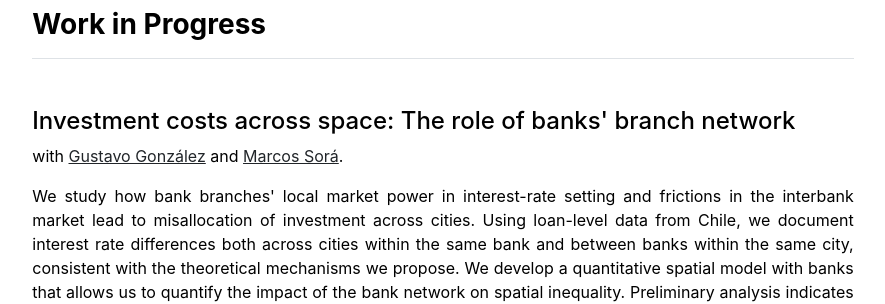
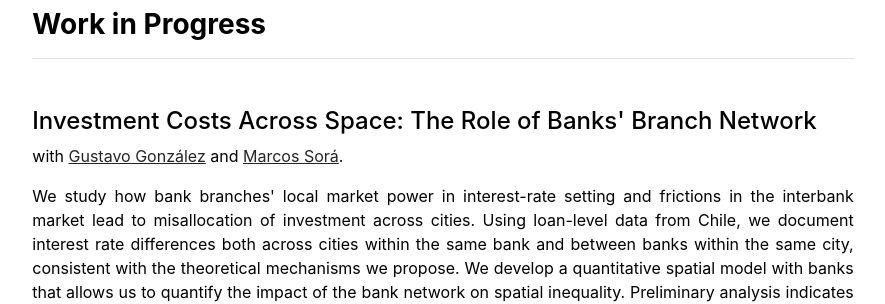
Before and after one commit to obordeu/obordeu.github.io, a Jekyll site: the page built from index.md, in a window 1280 px wide. Shown: the part 1116-1420 px from the top of the page, without its empty margins (197-1082 px from the left). Built offline with Jekyll 4.4.1, drawn with Linux system fonts in a browser that asks for light colours.

Commit message:
Update title

```diff
--- a/_data/wip.yml
+++ b/_data/wip.yml
@@ -1,4 +1,4 @@
 index:
-- {name: "Investment costs across space: The role of banks' branch network", coauthors: [{name: 'Gustavo González', website: 'https://sites.google.com/view/gustavo-gonzalez', del: ' and '},{name: 'Marcos Sorá', website: 'https://www.marcossora.com/', del: '.'}], presented_at: 'Presented at (by coauthor or myself): <a href="https://urbaneconomics.org/meetings/emuea2023/">12th European Meeting of the Urban Economics Association</a>', summary: "We study how bank branches' local market power in interest-rate setting and frictions in the interbank market lead to misallocation of investment across cities. Using loan-level data from Chile, we document interest rate differences both across cities within the same bank and between banks within the same city, consistent with the theoretical mechanisms we propose. We develop a quantitative spatial model with banks that allows us to quantify the impact of the bank network on spatial inequality. Preliminary analysis indicates that pro-competitive reforms in the banking sector increase aggregate welfare by 1.63% and lead to significant reductions in spatial inequality."}
+- {name: "Investment Costs Across Space: The Role of Banks' Branch Network", coauthors: [{name: 'Gustavo González', website: 'https://sites.google.com/view/gustavo-gonzalez', del: ' and '},{name: 'Marcos Sorá', website: 'https://www.marcossora.com/', del: '.'}], presented_at: 'Presented at (by coauthor or myself): <a href="https://urbaneconomics.org/meetings/emuea2023/">12th European Meeting of the Urban Economics Association</a>', summary: "We study how bank branches' local market power in interest-rate setting and frictions in the interbank market lead to misallocation of investment across cities. Using loan-level data from Chile, we document interest rate differences both across cities within the same bank and between banks within the same city, consistent with the theoretical mechanisms we propose. We develop a quantitative spatial model with banks that allows us to quantify the impact of the bank network on spatial inequality. Preliminary analysis indicates that pro-competitive reforms in the banking sector increase aggregate welfare by 1.63% and lead to significant reductions in spatial inequality."}
 - {name: 'The Political Economy of Congestion Pricing', coauthors: [{name: 'Milena Almagro', website: 'https://www.milena-almagro.com/', del: '.'}]}
 - {name: 'Green Buildings: Aggregate Effects of Housing Carbon Policies', coauthors: [{name: 'Santiago Franco', website: 'https://www.santiago-franco.com/', del: '.'}]}
```
